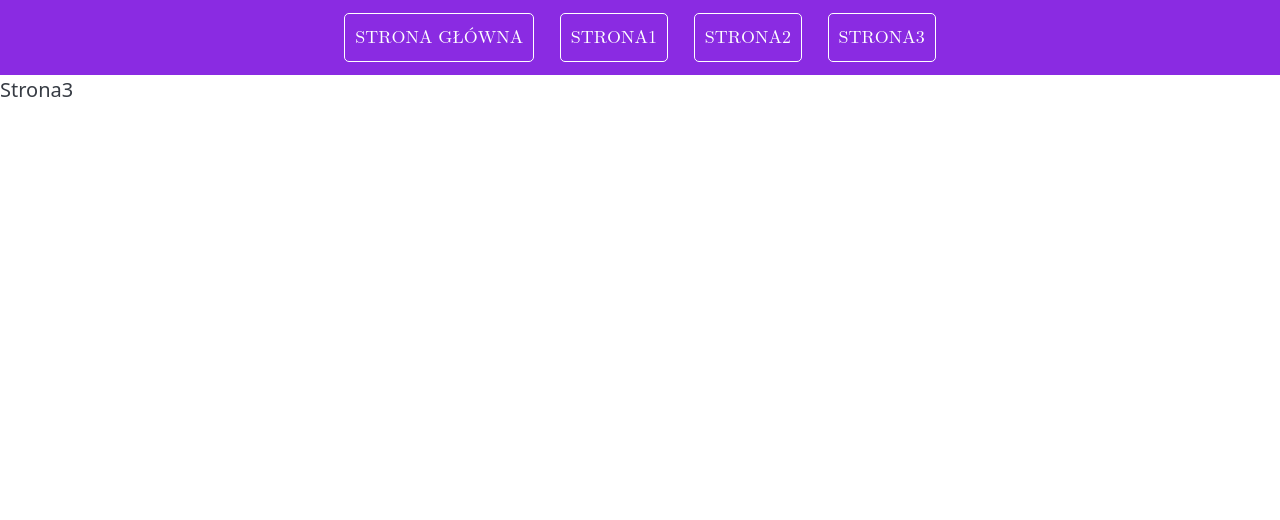
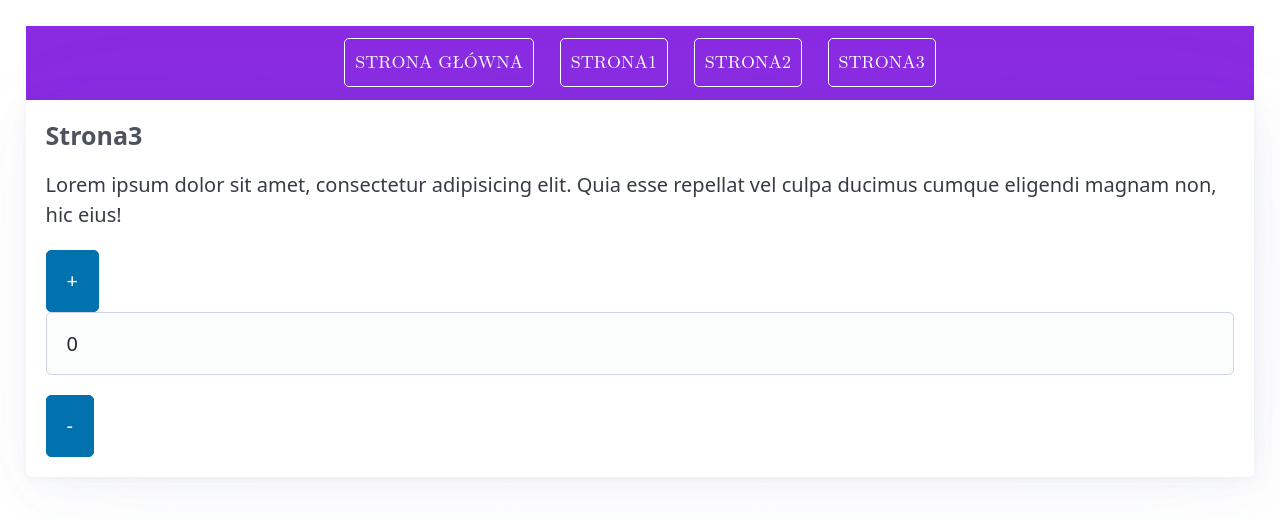
Before and after one commit to an93na/przypomienie, a React (Create React App) app: page /strona3 in a window 1280 px wide. Shown: the top 520 px of the page. Built offline with nearby package versions, Linux system fonts and the light colour scheme.

Commit message:
dodanie tekstu i liczydła

```diff
--- a/src/App.js
+++ b/src/App.js
@@ -1,9 +1,10 @@
+import "@picocss/pico";
 import { Header } from "./components/Header";
 import { Navigation } from "./components/Navigation";
 
 function App() {
   return (
-    <div className="App">
+    <div className="App" style={{margin:'2vw', borderRadius: "5px"}}>
       <Header />
       <Navigation />
     </div>
--- a/src/components/Strona1.js
+++ b/src/components/Strona1.js
@@ -2,6 +2,11 @@ import React from 'react'
 
 export const Strona1 = () => {
   return (
-    <div>Strona1</div>
+    <article>
+      <h4>Strona1</h4>
+      <p>
+        Lorem ipsum dolor sit amet, consectetur adipisicing elit. Qui, porro?
+      </p>
+    </article>
   )
 }
--- a/src/components/Strona2.js
+++ b/src/components/Strona2.js
@@ -2,6 +2,12 @@ import React from 'react'
 
 export const Strona2 = () => {
   return (
-    <div>Strona2</div>
+    <article>
+      <h4>Strona2</h4>
+      <p>
+        Lorem ipsum dolor sit amet consectetur, adipisicing elit. Cum itaque placeat quaerat sint laboriosam, reiciendis quasi eos dolorem quas? Sapiente dolorum eos porro, optio ipsa recusandae ad? Unde, omnis rem!
+        Alias, animi. Illum architecto fugit neque excepturi deserunt temporibus quasi, omnis quia perspiciatis repudiandae autem modi animi dicta, aliquam assumenda totam cumque, mollitia sequi. Molestiae voluptatem totam quidem assumenda veritatis!
+      </p>
+    </article>
   )
 }
--- a/src/components/Strona3.js
+++ b/src/components/Strona3.js
@@ -1,7 +1,18 @@
-import React from 'react'
+import React, { useState } from 'react'
 
 export const Strona3 = () => {
+  const [value, setValue] = useState(0);
   return (
-    <div>Strona3</div>
+    <article>
+      <h4>Strona3</h4>
+      <p>
+        Lorem ipsum dolor sit amet, consectetur adipisicing elit. Quia esse repellat vel culpa ducimus cumque eligendi magnam non, hic eius!
+      </p>
+      <div>
+        <button onClick={() => setValue(value + 1)}>+</button>
+        <input type="text" value={value} onChange={(e) => setValue(Number(e.target.value))}/>
+        <button onClick={() => setValue(value - 1)}>-</button>
+      </div>
+    </article>
   )
 }
--- a/src/components/StronaGlowna.js
+++ b/src/components/StronaGlowna.js
@@ -2,6 +2,11 @@ import React from 'react'
 
 export const StronaGlowna = () => {
   return (
-    <div>StronaGłówna</div>
+    <article>
+      <h4>Strona Główna</h4>
+      <p>
+        Lorem ipsum dolor sit amet consectetur adipisicing elit. Possimus consectetur tenetur sunt quis nobis. Officiis officia quibusdam nostrum repudiandae temporibus omnis voluptatum deleniti doloremque incidunt, id eum voluptatem, eveniet quod.
+      </p>
+    </article>
   )
 }
--- a/src/index.js
+++ b/src/index.js
@@ -1,7 +1,6 @@
 import React from 'react';
 import ReactDOM from 'react-dom/client';
 import App from './App';
-import "@picocss/pico";
 import { BrowserRouter } from 'react-router-dom'
 import { Provider } from 'react-redux'
 import store from './store';
```
